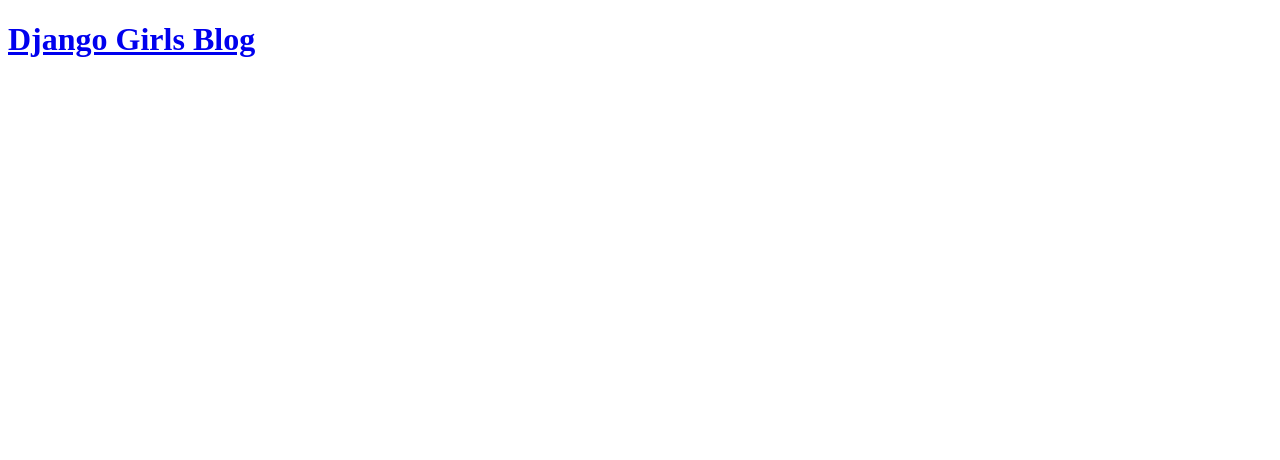
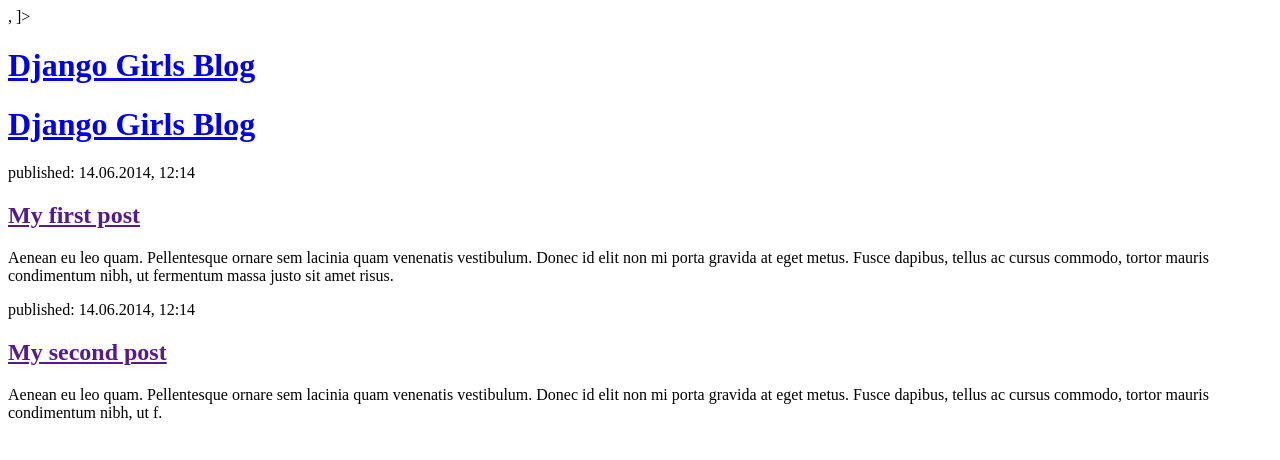
Before and after one commit to Sai-K-Kham/my-first-blog, a Django app: page / in a window 1280 px wide. Shown: the top 460 px of the page. Run offline with Django 5.2, Linux system fonts and the light colour scheme; data that the repository does not hold is empty.

Commit message:
not empty

```diff
--- a/blog/templates/blog/post_list.html
+++ b/blog/templates/blog/post_list.html
@@ -1,6 +1,11 @@
 <!DOCTYPE html>
 <html>
-    <header>
+    <head>
+        <title>Django Girls blog</title>
+    </head>
+    <body>
+<QuerySet [<Post: My second post>, <Post: My first post>]>
+<header>
     <h1><a href="/">Django Girls Blog</a></h1>
 </header>
 
@@ -11,4 +16,21 @@
         <p>{{ post.text|linebreaksbr }}</p>
     </article>
 {% endfor %}
+        <header>
+            <h1><a href="/">Django Girls Blog</a></h1>
+        </header>
+
+        <article>
+            <time>published: 14.06.2014, 12:14</time>
+            <h2><a href="">My first post</a></h2>
+            <p>Aenean eu leo quam. Pellentesque ornare sem lacinia quam venenatis vestibulum. Donec id elit non mi porta gravida at eget metus. Fusce dapibus, tellus ac cursus commodo, tortor mauris condimentum nibh, ut fermentum massa justo sit amet risus.</p>
+        </article>
+
+
+        <article>
+            <time>published: 14.06.2014, 12:14</time>
+            <h2><a href="">My second post</a></h2>
+            <p>Aenean eu leo quam. Pellentesque ornare sem lacinia quam venenatis vestibulum. Donec id elit non mi porta gravida at eget metus. Fusce dapibus, tellus ac cursus commodo, tortor mauris condimentum nibh, ut f.</p>
+        </article>
+    </body>
 </html>
```
